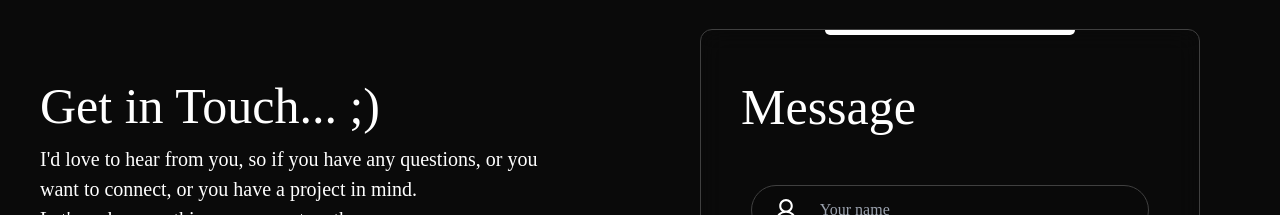
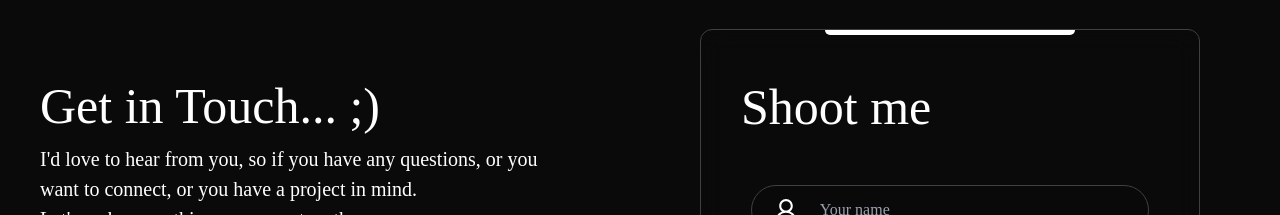
Before and after one commit to sofelaisrael/myPortfolio, a React (Vite) app: page / in a window 1280 px wide. Shown: the part 3784-3999 px from the top of the page. Built offline with nearby package versions, Linux system fonts and the light colour scheme; a web font is replaced by a local one.

Commit message:
fixes and media queries

```diff
--- a/src/App.css
+++ b/src/App.css
@@ -94,7 +94,7 @@ html {
 }
 
 * {
-    cursor: none;
+    /* cursor: none; */
 }
 
 body {
@@ -385,7 +385,7 @@ body {
 @media screen and (max-width: 768px) {
 
     .card:hover>.card-content {
-        bottom: -55%;
+        bottom: -70%;
     }
 }
 
--- a/src/App.jsx
+++ b/src/App.jsx
@@ -176,8 +176,8 @@ function App() {
           </div>
         )}
       <div className='relative w-full'>
-        <div className="fixed lo z-[100000000] w-[70vw] h-[100vh] top-0 skew-x-12 bg-[#0a0a0a] loa -left-20"></div>
-        <div className="fixed lo z-[10000000] w-[70vw] h-[100vh] top-0 skew-x-12 bg-[#0a0a0a] loa2 -right-20"></div>
+        <div className="fixed lo z-[100000000] w-[70vw] h-[100vh] top-0 skew-x-12 bg-[#0a0a0a] loa md:-left-20"></div>
+        <div className="fixed lo z-[10000000] w-[70vw] h-[100vh] top-0 skew-x-12 bg-[#0a0a0a] loa2 md:-right-20"></div>
         <Home />
       </div>
 
--- a/src/components/Home.jsx
+++ b/src/components/Home.jsx
@@ -441,7 +441,7 @@ const Home = () => {
     return (
         <div className='relative text-white overflow-hidden top-0 bg-transparent'>
 
-            <div className="circ z-[10000000000000] rounded-full"></div>
+            <div className="circ max-md:hidden z-[10000000000000] rounded-full"></div>
 
             <div className='text-white h-[120px] overflow-hidden p-5 bg-transparent z-[100000]  absolute flex justify-between w-full items-center'>
                 <div className="nav-brand flex relative bg-transparent">
@@ -702,26 +702,26 @@ const Home = () => {
                     </div>
 
                     <form id="form" className="lg:absolute form overflow-hidden border-[#404040] form w-[500px] top-0 rounded-xl gap-5 right-20  max-lg:mb-5 flex flex-col -translate-x-1/ max-lg:w-[90%] max-md:mx-auto border py-10 backdrop-blur-md" ref={form} onSubmit={shoot}>
-                        <div className="head text-[50px] pb-5 px-10">Message</div>
-                        <div className="nameinp flex border bg-[#0a0a0aa0] h-[50px] w-[80%] mx-auto items-center rounded-full overflow-hidden border-[inherit]">
+                        <div className="head text-[50px] max-md:text-[30px] md:pb-5 px-10 max-md:px-5">Shoot me</div>
+                        <div className="nameinp flex border bg-[#0a0a0aa0] h-[50px] w-[80%] max-md:w-[90%] mx-auto items-center rounded-full overflow-hidden border-[inherit]">
                             <div className="icon p-5 text-[28px]">
                                 <AiOutlineUser />
                             </div>
                             <input name="from_name" id="from_name" value={name} onChange={(e) => setName(e.target.value)} className="h-full w-full focus:outline-none bg-transparent" type="text" placeholder="Your name" />
                         </div>
-                        <div className="nameinp flex border bg-[#0a0a0aa0] h-[50px] w-[80%] mx-auto items-center rounded-full overflow-hidden border-[inherit]">
+                        <div className="nameinp flex border bg-[#0a0a0aa0] h-[50px] w-[80%] max-md:w-[90%] mx-auto items-center rounded-full overflow-hidden border-[inherit]">
                             <div className="icon p-5 text-[28px]">
                                 <GoMail />
                             </div>
                             <input id="email_id" name="email_id" value={email} onChange={(e) => setEmail(e.target.value)} className="h-full w-full focus:outline-none bg-transparent" type="text" placeholder="Your email" />
                         </div>
                         <div className="textarea w-full flex justify-center">
-                            <textarea id="message" name="message" value={message} onChange={(e) => setMessage(e.target.value)} className="resize-none w-[80%] rounded-lg placeholder:p-0 h-[150px]   focus:outline-none p-4 mx-auto border-[#404040] bg-transparent border" placeholder="Your Message....." ></textarea>
+                            <textarea id="message" name="message" value={message} onChange={(e) => setMessage(e.target.value)} className="resize-none w-[80%] max-md:w-[90%] rounded-lg placeholder:p-0 h-[150px]   focus:outline-none p-4 mx-auto border-[#404040] bg-transparent border" placeholder="Your Message....." ></textarea>
                         </div>
                         {sent ? (
                             <div className="sent text-center flex justify-center gap-5 items-center"><BsCheckLg />Sent Successfully!</div>
                         ) : (
-                            <button type="submit" disabled={!(validate(email) && name.trim() != '' && message.trim() != '')} className={`w-[80%] mx-auto rounded-full h-[50px] disabled:opacity-30 bg-white text-black`}>Shoot</button>
+                            <button type="submit" disabled={!(validate(email) && name.trim() != '' && message.trim() != '')} className={`w-[80%] max-md:w-[90%] mx-auto rounded-full h-[50px] disabled:opacity-30 bg-white text-black`}>Shoot</button>
                         )}
 
 
--- a/src/components/Project.jsx
+++ b/src/components/Project.jsx
@@ -8,17 +8,15 @@ const Project = ({ img, content, name, link, lang }) => {
     return (
         <div className="card max-md:w-full h-full max-md:h-[300px] border border-[#414141]">
             <div className="projectimg h-[100%] rounded-[inherit] w-[100%] overflow-hidden" id="noise">
-                <img src={img} className="object-cover -full max-xl:h-full max-md:w-full " alt="" />
+                <img src={img} className="object-cover max-md:object-left -full max-xl:h-full max-md:w-full " alt="" />
             </div>
             <div className="card-content flex flex-col relative gap-2 p-5">
                 <div className="flex justify-between items-center">
-                    <div className="projectname text-[32px] max-md:text-[16px]">{name} <span className='opacity-60 text-[12px]'>( {lang} )</span> </div>
+                    <div className="projectname text-[32px] max-lg:text-[12px]">{name} <span className='opacity-60 text-[12px]'>( {lang} )</span> </div>
                 </div>
-                <div className="projectcontent text-[#a0a0a070] max-md:text-[12px]">
-                    {content.length > 80 ? content.substring(0, 80) + '...' : content}
-                </div>
+
                 <Link to={link} target='_blank'>
-                    <div className="btns flex items-center gap-2 border w-fit p-2 rounded-lg border-[#343434]">
+                    <div className="btns flex items-center max-md:text-[12px] gap-2 border w-fit p-2 rounded-lg border-[#343434]">
                         Visit <CgArrowLongRight />
                     </div>
                 </Link>
```
